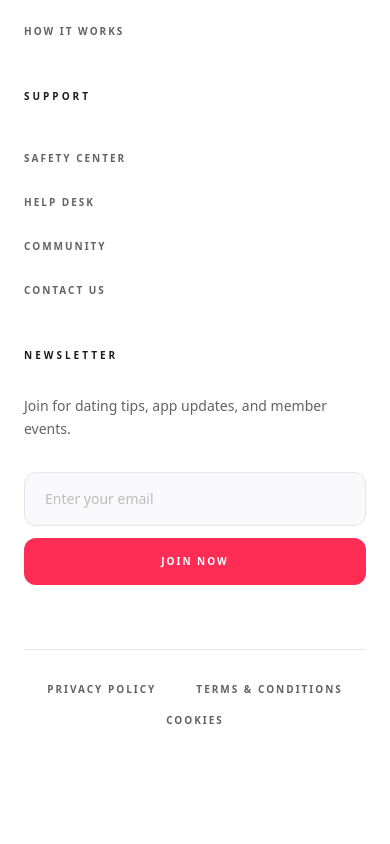
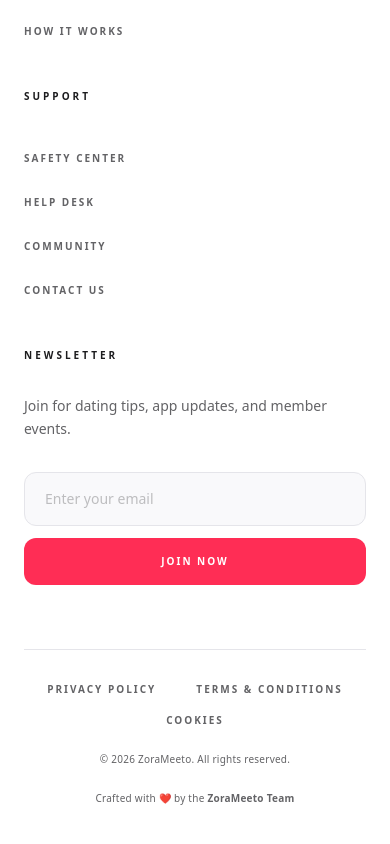
Before and after one commit to amanbhattsquare/zorameeto-website, a Next.js app: page / in a window 390 px wide. Shown: the part 7083-7927 px from the top of the page. Before the commit the page ends 7859 px from the top, so only its background shows below. Built offline with nearby package versions, Linux system fonts and the light colour scheme.

Commit message:
Enhance Footer component layout; add copyright notice, team credits, and adjust order of legal links for improved visual hierarchy and responsiveness.

```diff
--- a/src/components/Footer.tsx
+++ b/src/components/Footer.tsx
@@ -118,14 +118,28 @@ export default function Footer() {
 
         {/* Bottom Bar */}
         <div className="pt-8 border-t border-border flex flex-col md:flex-row justify-between items-center gap-6">
+          {/* Copyright - Left Side */}
+          <div className="order-2 md:order-1">
+            <p className="text-[10px] text-text-muted tracking-wide">
+              © {new Date().getFullYear()} ZoraMeeto. All rights reserved.
+            </p>
+          </div>
 
-          <div className="flex flex-wrap justify-center gap-x-10 gap-y-4">
+          {/* Legal Links - Center */}
+          <div className="order-1 md:order-2 flex flex-wrap justify-center gap-x-10 gap-y-4">
             {legalLinks.map((item) => (
               <Link key={item.label} className="text-[10px] text-text-muted hover:text-primary transition-colors uppercase tracking-[0.2em] font-bold" href={item.href}>
                 {item.label}
               </Link>
             ))}
           </div>
+
+          {/* Team/Company Credits - Right Side */}
+          <div className="order-3">
+            <p className="text-[10px] text-text-muted tracking-wide">
+              Crafted with ❤️ by the <Link href="#" className="hover:text-primary transition-colors font-semibold">ZoraMeeto Team</Link>
+            </p>
+          </div>
         </div>
       </div>
     </footer>
```
